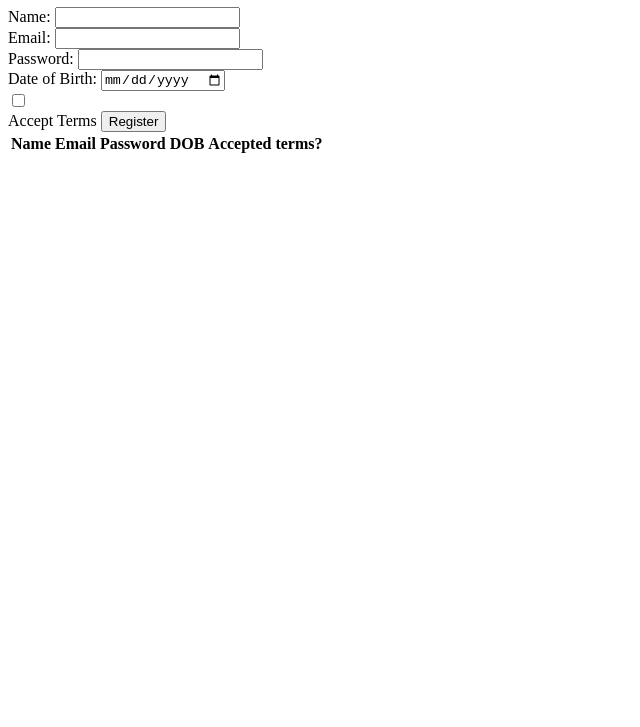
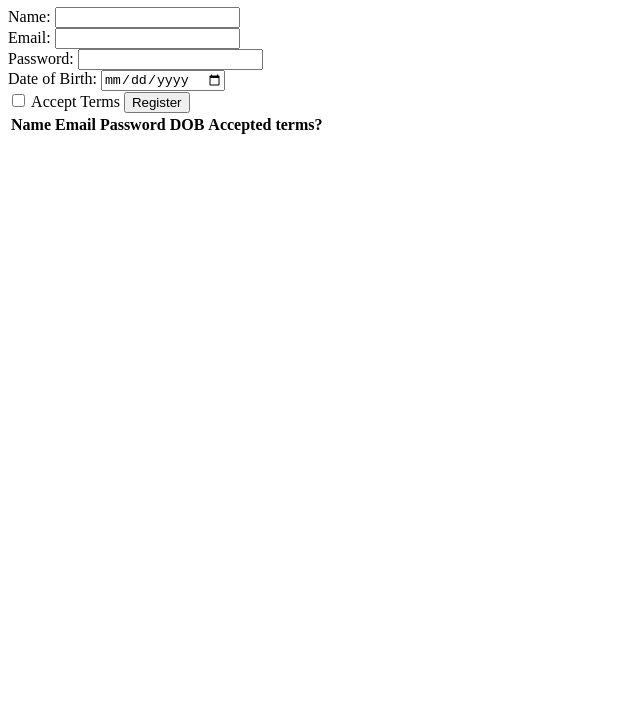
Before and after one commit to lanMahalaxmi/wd101, a plain HTML site: page index.html in a window 1280 px wide. Shown: the part 73-800 px from the top of the page, without its empty margins (0-640 px from the left). Drawn offline with Linux system fonts and the light colour scheme.

Commit message:
Update index.html

```diff
--- a/index.html
+++ b/index.html
@@ -23,13 +23,13 @@
       <input type="date" id="dob" class="w-full p-2 border rounded-md" required><br>
 
       <label for="acceptTerms" class="flex items-center">
-        <input type="checkbox" id="acceptTerms" class="mr-2" required><br>
+        <input type="checkbox" id="acceptTerms" class="mr-2" required>
         Accept Terms
       </label>
 
       <button type="submit" class="bg-blue-500 text-white px-4 py-2 rounded-md hover:bg-blue-600">
         Register
-      </button>
+      </button><br>
     </form>
 
     <table id="usersTable" class="mt-6 w-full">
```
